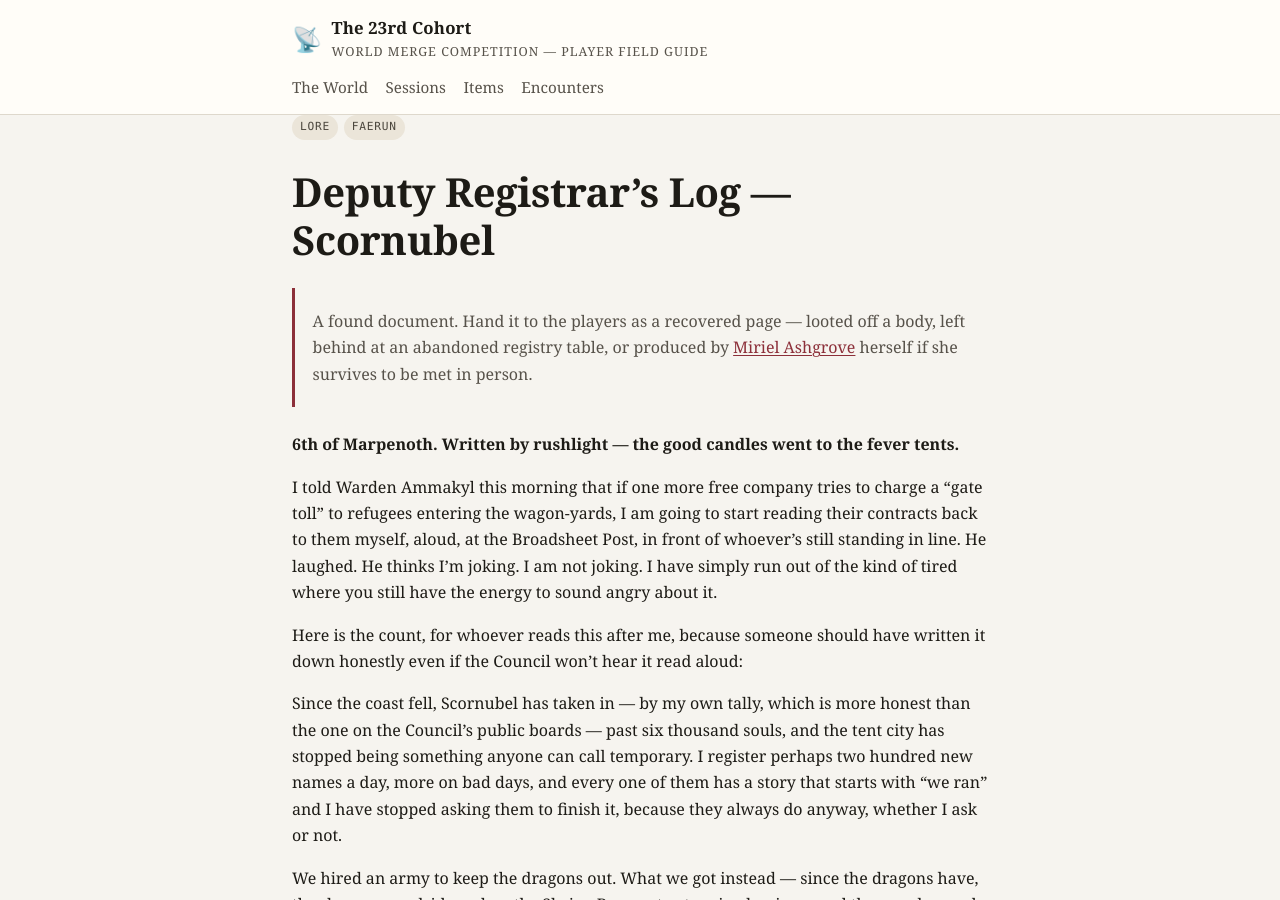
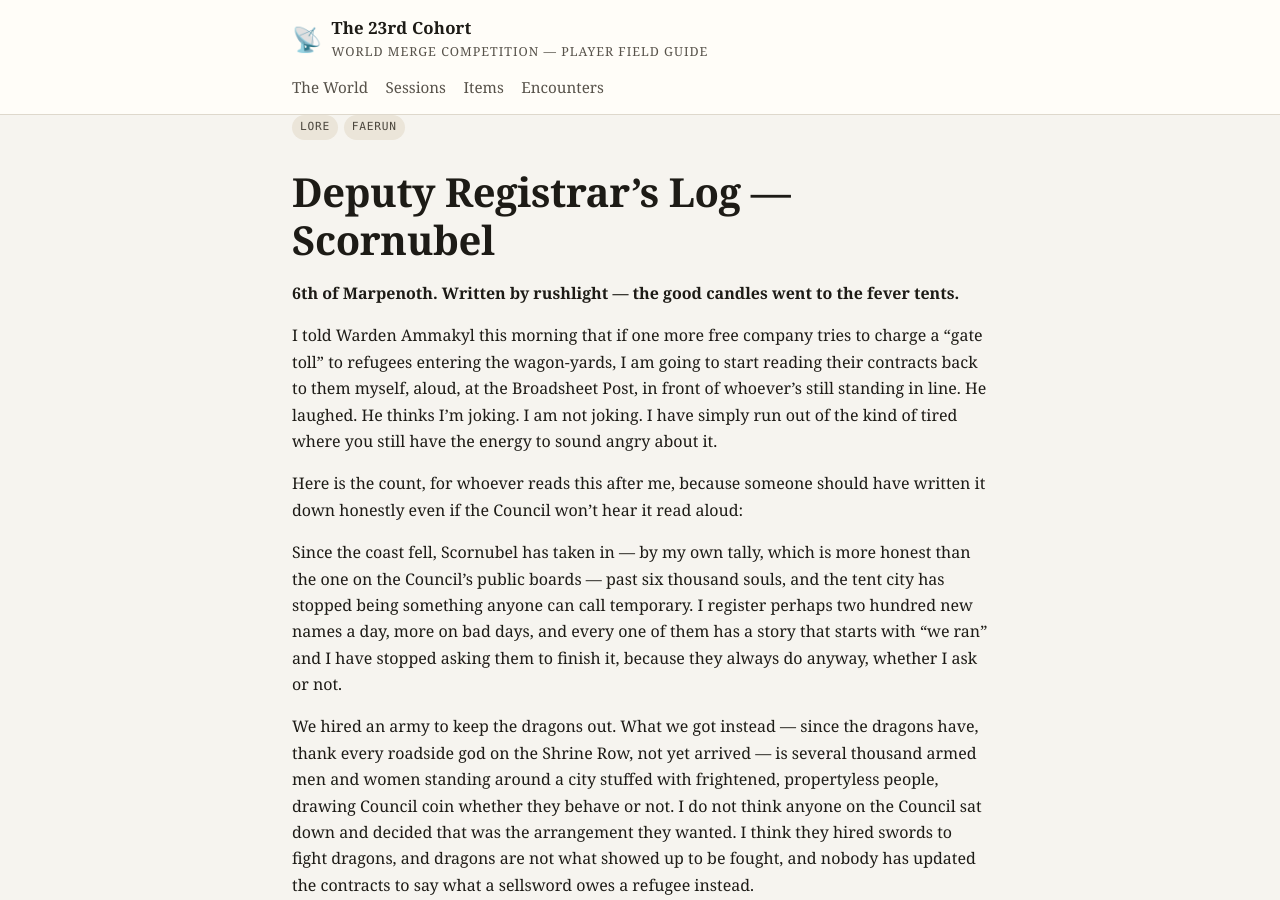
Before and after one commit to joshuajcarson/world-merge-competition-dnd-game, a Jekyll site: the page built from world/lore/deputy-registrars-log-scornubel.md, in a window 1280 px wide and 900 px high. Built offline with Jekyll 4.4.1, drawn with Linux system fonts in a browser that asks for light colours.

Commit message:
Drop the "found document" framing line from the Deputy Registrar's Log
The delivery guidance (looted off a body, abandoned registry table, or
handed over by Miriel) already lives in the DM Only section, so this
was redundant now that the document is player-visible — and reads
better opening straight on the in-character date line.

```diff
--- a/world/lore/deputy-registrars-log-scornubel.md
+++ b/world/lore/deputy-registrars-log-scornubel.md
@@ -12,10 +12,6 @@ player_known: true
 ---
 
 # Deputy Registrar's Log — Scornubel
-
-> A found document. Hand it to the players as a recovered page — looted off a body,
-> left behind at an abandoned registry table, or produced by [Miriel Ashgrove](../npcs/miriel-ashgrove.md)
-> herself if she survives to be met in person.
 
 **6th of Marpenoth. Written by rushlight — the good candles went to the fever tents.**
 
```
